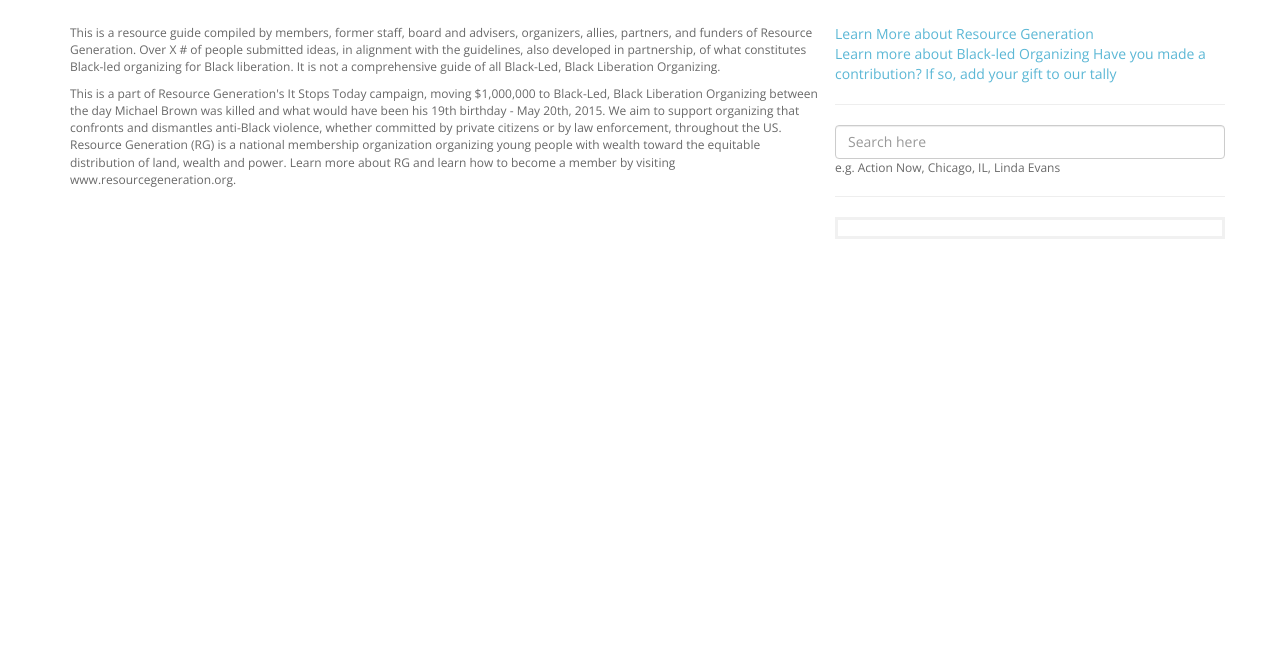
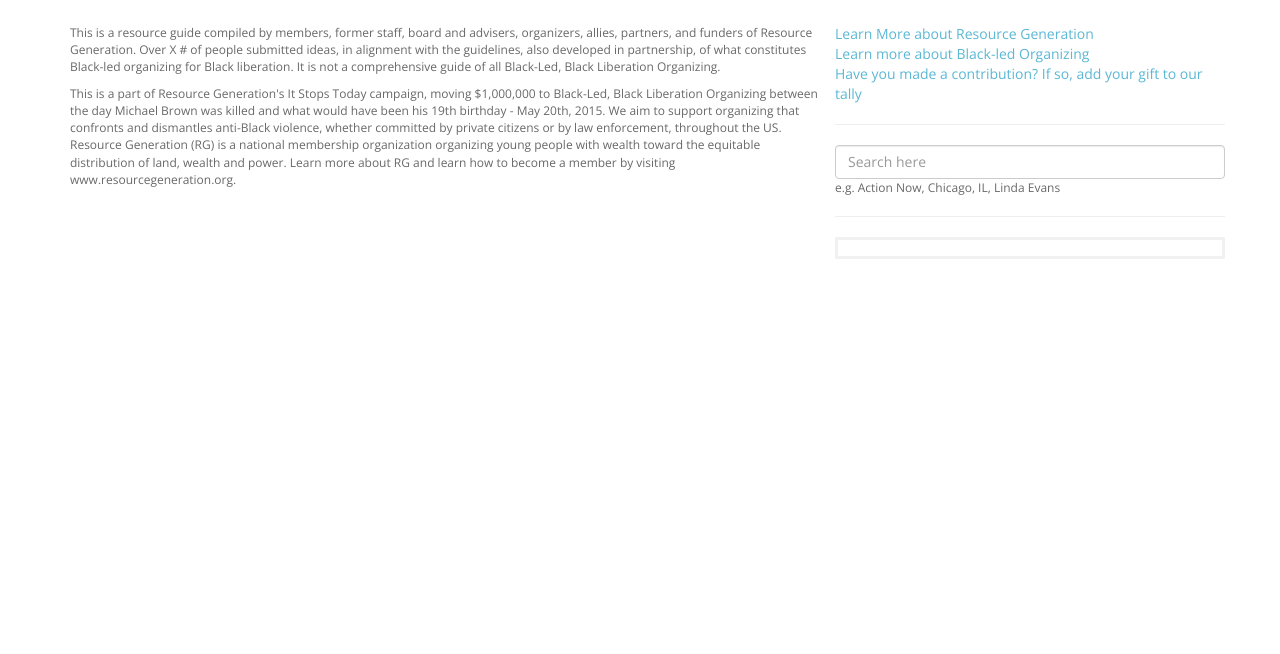
Before and after one commit to mendozao/interactive_maps, a website with bundled scripts: page app/index.html in a window 1280 px wide. Shown: the part 146-800 px from the top of the page. Built offline with nearby package versions, Linux system fonts and the light colour scheme; no server answers; a script that the page names is missing.

Commit message:
Update index.html

```diff
--- a/app/index.html
+++ b/app/index.html
@@ -60,7 +60,7 @@
 
         <div class="row">
           <a href="http://resourcegeneration.org/get-involved/become-a-member" target="_blank">Learn More about Resource Generation</a><br>
-          <a href="http://resourcegeneration.org/what-we-do/supporting-black-led-black-liberation" target="_blank">Learn more about Black-led Organizing</a>
+          <a href="http://resourcegeneration.org/what-we-do/supporting-black-led-black-liberation" target="_blank">Learn more about Black-led Organizing</a><br>
           <a href="https://docs.google.com/forms/d/1OnnioL8u7Jb2R_P3phzT7lCQK4PNrIbSBElGlanPb80/viewform" target="_blank">Have you made a contribution? If so, add your gift to our tally</a>
           <hr>
         </div>
```
